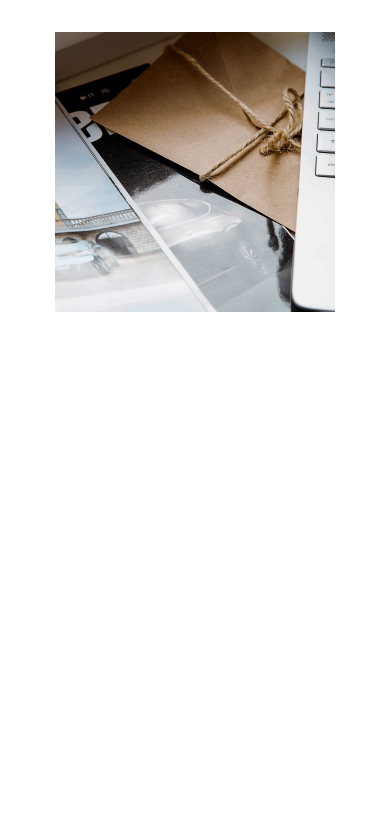
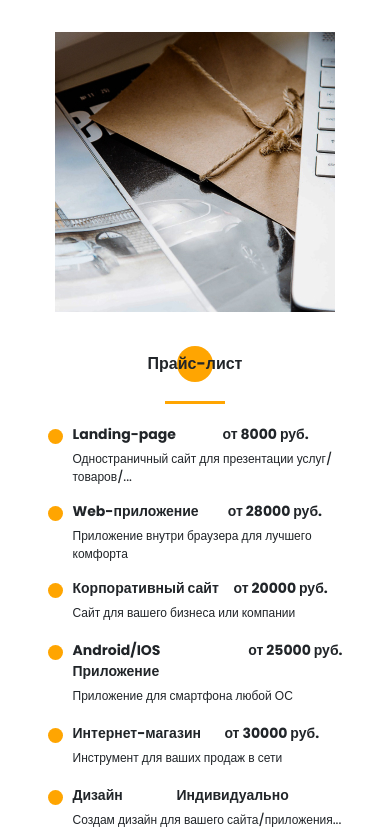
Before and after one commit to SalavatIskhakov/portfolio, a website: page src/index.html in a window 390 px wide. Shown: the part 7844-8676 px from the top of the page. Before the commit the page ends 8156 px from the top, so only its background shows below. Drawn offline with nearby package versions, Linux system fonts and the light colour scheme; files that its build step writes are made by us from their sources; files whose address does not match are found by name.

Commit message:
priceList section

```diff
--- a/src/index.html
+++ b/src/index.html
@@ -396,10 +396,9 @@
     </div>
   </section>
 
-  <!-- <section class="priceList">
+  <section class="priceList">
     <div class="container">
-      <h2 class="title title_fz16 title__section-title">Портфолио</h2>
-      <div class="title title_fz36 title__section-subtitle">Мои работы</div>
+      <h2 class="title title_fz16 title__section-title">Прайс-лист</h2>
       <div class="divider"></div>
 
       <div class="priceList__items">
@@ -437,7 +436,7 @@
     </div>
   </section>
 
-  <section class="contacts">
+  <!-- <section class="contacts">
     <div class="container">
       <div class="contacts__wrapper">
         <div class="about__photo">
--- a/src/sass/blocks/_media.scss
+++ b/src/sass/blocks/_media.scss
@@ -52,7 +52,7 @@
   }
 }
 
-@media (max-width: 922px) {
+@media (max-width: 992px) {
   .container {
     max-width: 720px;
   }
@@ -90,6 +90,12 @@
       &-line {
         width: 300px;
       }
+    }
+  }
+  .priceList {
+    &__items {
+      grid-template-columns: repeat(auto-fit, 350px);
+      padding: 0;
     }
   }
 }
@@ -157,6 +163,13 @@
   .portfolio {
     padding-top: 40px;
   }
+  .priceList {
+    padding-top: 40px;
+    &__items {
+      margin-top: 20px;
+      justify-content: center;
+    }
+  }
 }
 
 @media (max-width: 576px) {
@@ -218,4 +231,9 @@
       }
     }
   }
+  .priceList {
+    &__items {
+      grid-template-columns: repeat(auto-fit, 295px);
+    }
+  }
 }
```
